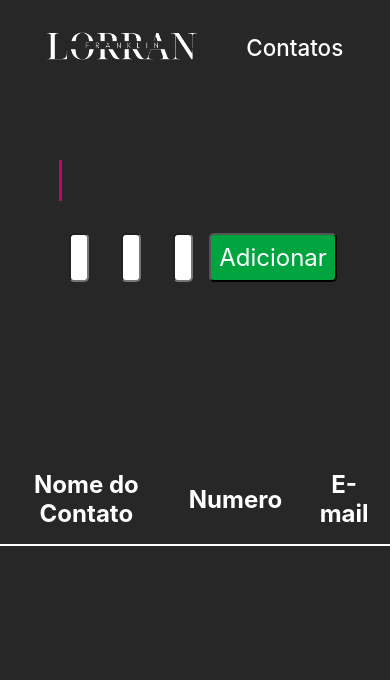
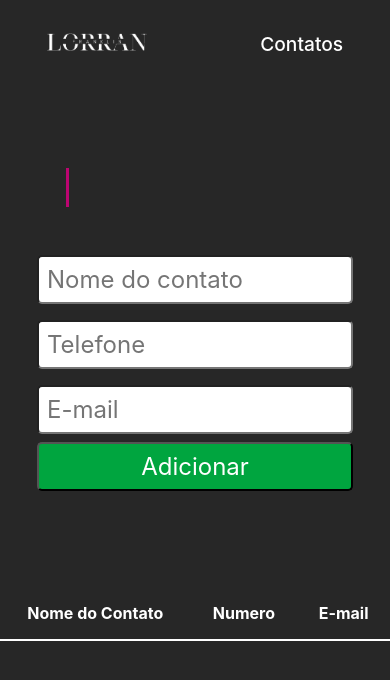
Before and after one commit to LorranFranklin/agenda-de-contatos, a plain HTML site: page index.html in a window 390 px wide. Drawn offline with Linux system fonts and the light colour scheme.

Commit message:
adicionar REAME e responsividade

```diff
--- a/CSS/style.css
+++ b/CSS/style.css
@@ -188,3 +188,29 @@ table td {
   border-bottom: 1px solid #ccc;
   text-align: center;
 }
+
+@media (max-width: 660px) {
+  .logo img {
+    width: 100px;
+  }
+  .nav a {
+    font-size: 1.2rem;
+  }
+  .text-animation {
+    font-size: 32px;
+    padding: .5rem 0;
+    min-width: 380px;
+  }
+  form {
+    flex-direction: column;
+  }
+  form input {
+    margin: .5rem 0;
+  }
+  table th {
+    font-size: 16px;
+  }
+  table td {
+    font-size: 16px;
+  }
+}
```
Also changed, not shown: img/LOGO.png (deleted), img/README.png (added), 1 other file.
